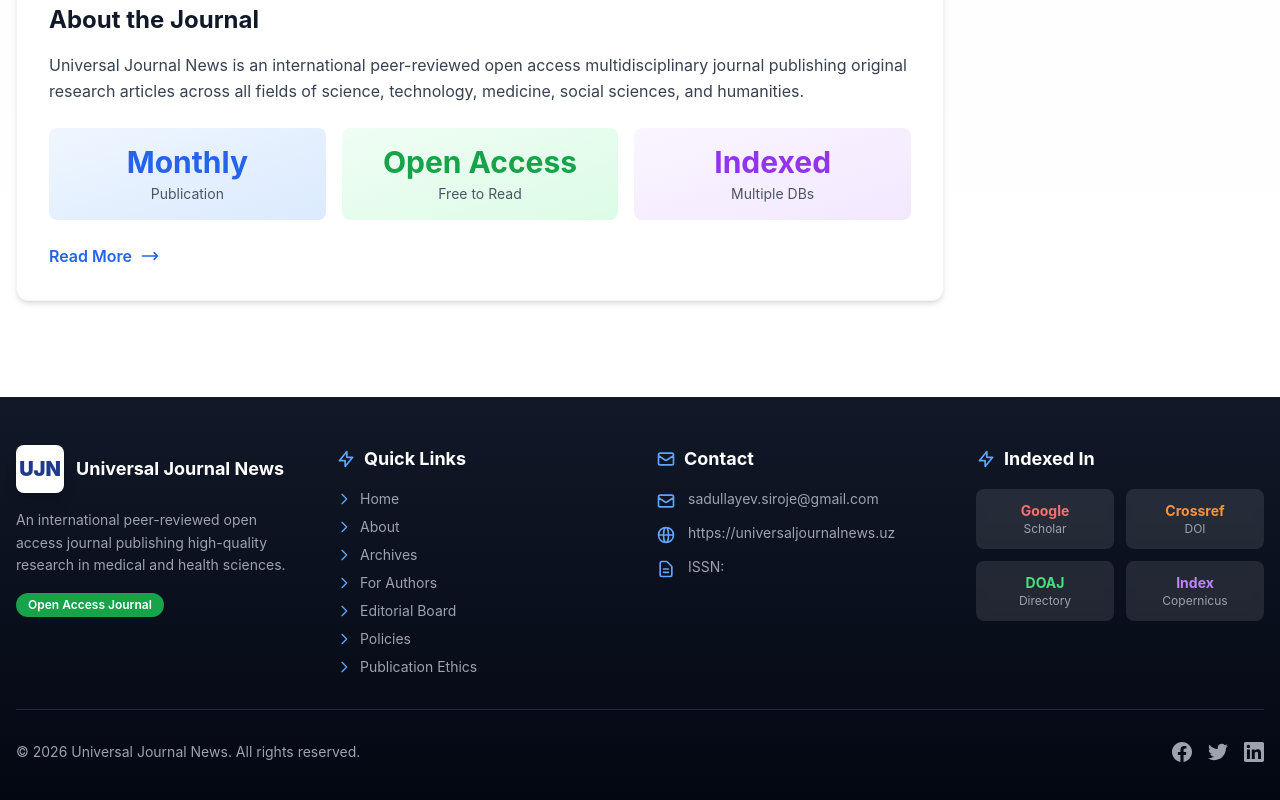
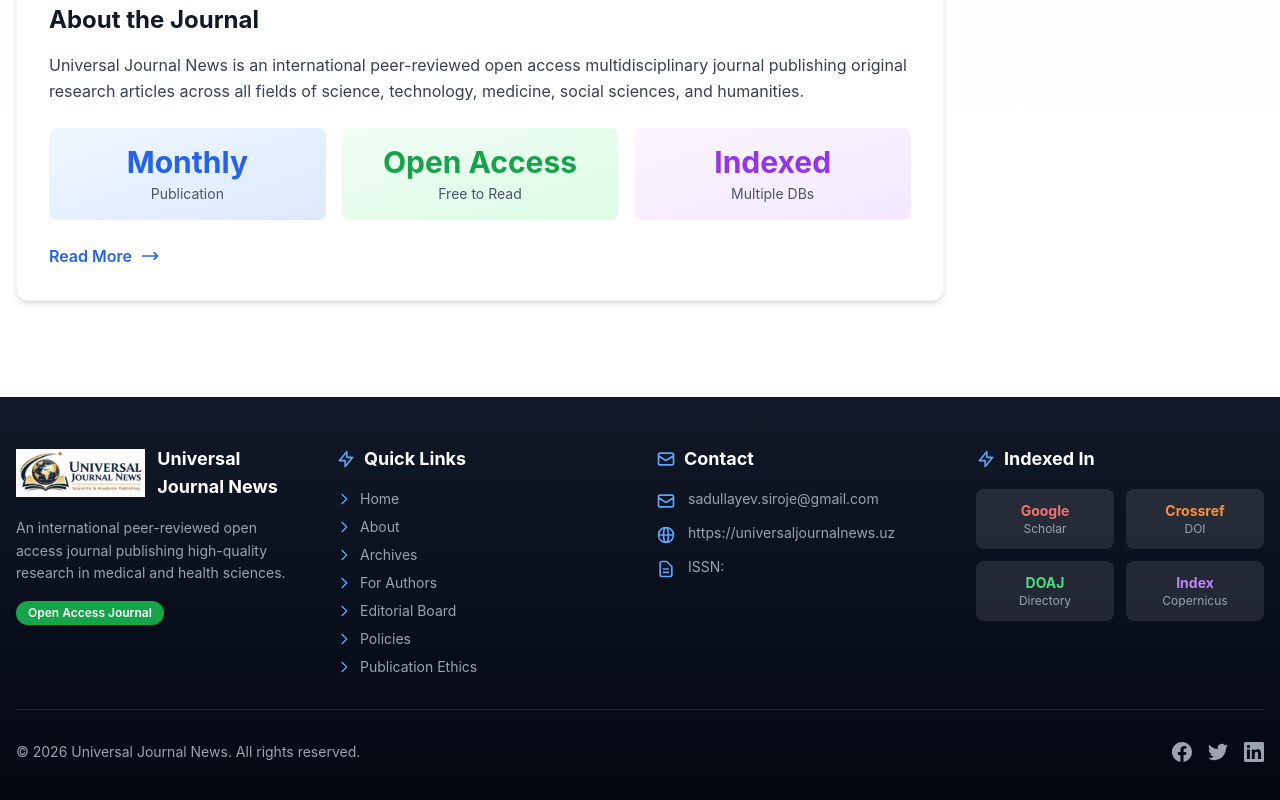
Before and after one commit to sadullayevsiroje-spec/universaljournalnews.uz, a Next.js app: page / in a window 1280 px wide. Shown: the part 1476-2276 px from the top of the page. Built offline with nearby package versions, Linux system fonts and the light colour scheme.

Commit message:
Add UJN logo to footer

```diff
--- a/components/layout/Footer.tsx
+++ b/components/layout/Footer.tsx
@@ -78,7 +78,16 @@ export default function Footer() {
           {/* About Section */}
           <div>
             <div className="flex items-center gap-3 mb-4">
-              <div className="w-12 h-12 bg-white rounded-lg flex items-center justify-center shadow-lg">
+              <img
+                src="/ujn-logo.png"
+                alt="UJN Logo"
+                className="h-12 w-auto object-contain"
+                onError={(e) => {
+                  e.currentTarget.style.display = 'none';
+                  e.currentTarget.nextElementSibling?.classList.remove('hidden');
+                }}
+              />
+              <div className="w-12 h-12 bg-white rounded-lg items-center justify-center shadow-lg hidden">
                 <span className="text-xl font-black text-blue-900">UJN</span>
               </div>
               <div>
```
